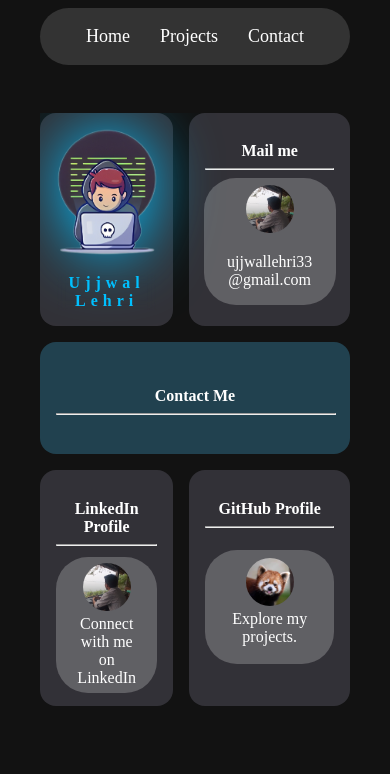
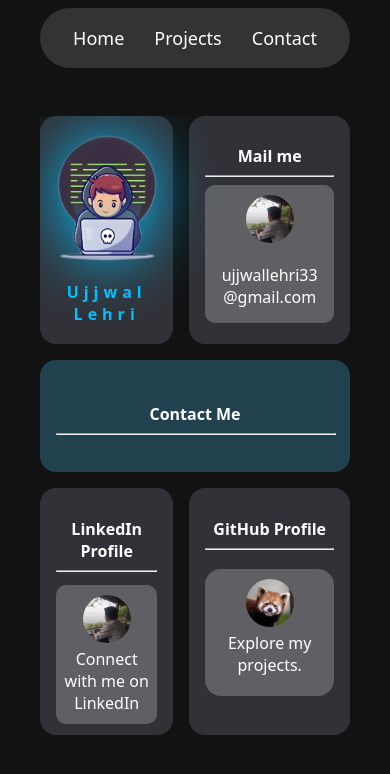
Before and after one commit to o0PHOENIX0o/React-Portfolio, a React (Vite) app: page /Contact in a window 390 px wide. Shown: the top 774 px of the page. Built offline with nearby package versions, Linux system fonts and the light colour scheme.

Commit message:
contact page hover eeffect

```diff
--- a/src/Components/ContactDetails/ContactDetails.jsx
+++ b/src/Components/ContactDetails/ContactDetails.jsx
@@ -13,52 +13,49 @@ function ContactDetails() {
             <div className={styles.mainContainer}>
                 <div className={styles.container}>
 
-                    <div className={`${styles.title} ${styles.card}`}>
+                    <div className={`${styles.card} ${styles.contactTitle}`}>
                         <h2>Contact Me</h2>
                         <hr />
                     </div>
 
-                    <div onClick={() => window.location.href = 'mailto:ujjwallehri33@gmail.com'} className={`${styles.mail} ${styles.card}`}>
+                    <div onClick={() => window.location.href = 'mailto:ujjwallehri33@gmail.com'} className={`${styles.mail} ${styles.card} ${styles.mailCard}`}>
                         <h2>Mail me</h2>
                         <hr />
-                        <div>
-                            <div className={`${styles.mailContainer} ${styles.hoverdiv }`}>
+                        <div className={styles.mailContent}>
+                            <div className={`${styles.mailContainer} ${styles.hoverdiv}`}>
                                 <div className={styles.mailProfile}>
                                     <img src={profilePic} alt="MailLogo" />
                                 </div>
-                                <p>ujjwallehri33@gmail.com</p>
+                                <p>ujjwallehri33 @gmail.com</p>
                             </div>
                         </div>
                     </div>
 
-                    <div className={`${styles.profile} ${styles.card}`}>
+                    <div className={`${styles.card} ${styles.profileCard}`}>
                         <h2>Ujjwal Lehri</h2>
-                        <div className={styles.profileImg}>
+                        <div className={styles.profileImgContainer}>
                             <img src={profileLogo} alt="Profile" />
                         </div>
                     </div>
 
-                    <div className={`${styles.linkedin} ${styles.card}`}>
+                    <div className={`${styles.card} ${styles.linkedinCard}`}>
                         <h2>LinkedIn Profile</h2>
                         <hr />
-                        <div>
-                            <div onClick={() => window.open('https://www.linkedin.com/in/ujjwal-lehri/', '_blank')} className={`${styles.linkedinContainer} ${styles.hoverdiv }`}>
-
+                        <div className={styles.linkedinContent}>
+                            <div onClick={() => window.open('https://www.linkedin.com/in/ujjwal-lehri/', '_blank')} className={`${styles.linkedinContainer} ${styles.hoverdiv}`}>
                                 <div className={styles.linkedinLogo}>
                                     <img src={profilePic} alt="linkedinLogo" />
                                 </div>
                                 <p>Connect with me on LinkedIn</p>
                             </div>
                         </div>
-
-
                     </div>
 
-                    <div className={`${styles.github} ${styles.card}`}>
+                    <div className={`${styles.card} ${styles.githubCard}`}>
                         <h2>GitHub Profile</h2>
                         <hr />
-                        <div>
-                            <div onClick={() => window.open('https://github.com/o0PHOENIX0o', '_blank')} className={`${styles.githubLogoContainer} ${styles.hoverdiv }`}>
+                        <div className={styles.githubContent}>
+                            <div onClick={() => window.open('https://github.com/o0PHOENIX0o', '_blank')} className={`${styles.githubLogoContainer} ${styles.hoverdiv}`}>
                                 <div className={styles.githubLogo}>
                                     <img src={gitProile} alt="GitHubLogo" />
                                 </div>
@@ -67,9 +64,10 @@ function ContactDetails() {
                         </div>
                     </div>
 
-
                 </div>
             </div>
+
+
         </>
     );
 }
--- a/src/Components/ContactDetails/ContactDetails.module.css
+++ b/src/Components/ContactDetails/ContactDetails.module.css
@@ -1,4 +1,4 @@
-.mainContainer{
+.mainContainer {
     display: flex;
     justify-content: center;
     align-items: center;
@@ -24,7 +24,7 @@
     transition: transform 0.5s ease;
 }
 
-.title{
+.contactTitle {
     min-height: 5rem;
     grid-area: 1 / 1 / 2 / 3;
     animation: slideRight 0.8s ease-in-out;
@@ -36,16 +36,16 @@
     flex-direction: column;
 }
 
-.title hr{
+.contactTitle hr {
     width: 100%;
 }
 
-.mail{
+.mailCard {
     grid-area: 1 / 3 / 3 / 4;
     animation: slideDown 0.5s ease-in-out;
 }
 
-.mail >div{
+.mailCard > .mailContent {
     height: 70%;
     display: flex;
     justify-content: center;
@@ -54,7 +54,7 @@
     gap: 10px;
 }
 
-.mailContainer{
+.mailContainer {
     display: flex;
     justify-content: center;
     align-items: center;
@@ -65,20 +65,20 @@
     padding: 0.4rem 1rem;
 }
 
-
-.mailContainer p{
+.mailContainer p {
     word-wrap: break-word;
+    width: -webkit-fill-available;
     margin: 0;
     position: relative;
     z-index: 1;
 }
 
-.mailProfile{
+.mailProfile {
     position: relative;
     z-index: 1;
 }
 
-.profile{
+.profileCard {
     grid-area: 2 / 2 / 3 / 3;
     display: flex;
     justify-content: center;
@@ -86,7 +86,7 @@
     flex-direction: column-reverse;
 }
 
-.profile h2 {
+.profileCard h2 {
     text-align: center;
     color: var(--heading2);
     letter-spacing: var(--letterSpacing);
@@ -94,24 +94,24 @@
     backdrop-filter: blur(5px);
 }
 
-.profileImg img {
+.profileImgContainer img {
     height: 8rem;
     filter: drop-shadow(0 0 2em var(--heading2));
 }
 
-.linkedin{
+.linkedinCard {
     grid-row: span 2;
     animation: slideUp 0.5s ease-in-out;
 }
 
-.linkedin >div{
+.linkedinCard > .linkedinContent {
     display: flex;
     justify-content: center;
     align-items: center;
     height: 70%;
 }
 
-.linkedinContainer{
+.linkedinContainer {
     display: flex;
     justify-content: space-between;
     align-items: center;
@@ -120,26 +120,26 @@
     border-radius: 2rem;
     padding: 0.4rem 1rem;
 }
-.linkedinContainer p{
+
+.linkedinContainer p {
     margin: 0;
     position: relative;
     z-index: 1;
 }
 
-.linkedinLogo{
+.linkedinLogo {
     border-radius: 10px;
     position: relative;
     z-index: 1;
 }
 
-
-.github{
+.githubCard {
     min-height: 10rem;
     grid-column: span 2;
     animation: slideLeft 0.8s ease-in-out;
 }
 
-.github >div{
+.githubCard > .githubContent {
     height: 70%;
     display: flex;
     justify-content: center;
@@ -148,7 +148,7 @@
     gap: 10px;
 }
 
-.githubLogoContainer{
+.githubLogoContainer {
     display: flex;
     justify-content: center;
     align-items: center;
@@ -158,48 +158,64 @@
     border-radius: 2rem;
     padding: 0.5rem;
 }
-.githubLogoContainer p{
+
+.githubLogoContainer p {
     margin: 0;
     position: relative;
     z-index: 1;
 }
 
+.githubLogo{
+    border-radius: 10px;
+    position: relative;
+    z-index: 1;
+}
 
 .hoverdiv {
     position: relative;
     overflow: hidden;
     cursor: pointer;
+}
+
+.hoverdiv::after {
+    content: '';
+    position: absolute;
+    top:100%;
+    left: 50%;
+    transform: translateX(-50%);
+    z-index: 0;
+    width: 120%;
+    height: 250%;
+    border-radius: 50%;
+    background: linear-gradient(170deg, rgba(2, 0, 36, 1) 0%, rgba(27, 73, 94, 1) 50%, rgba(30, 100, 130, 1) 75%, rgba(38, 130, 170, 1) 100%);
+    transition: 0.7s ease-in-out;
+}
+
+
+.hoverdiv:hover,
+.hoverdiv:focus {
+  color: white;
+}
+
+.hoverdiv:hover::after,
+.hoverdiv:focus::after {
+    /* top:50%; */
+    transform: translate(-50%,-60%);
+  background-color: rgba(0, 0, 255, 0.75);
 
 }
 
-.hoverdiv::before {
-    content: '';
-    position: absolute;
-    bottom: 0;
-    left: 50%;
-    transform: translateX(-50%);
-    width: 100%;
-    height: 0;
-    /* background: linear-gradient(170deg, rgba(2, 0, 36, 1) 0%, rgba(27, 73, 94, 1) 50%, rgba(30, 100, 130, 1) 75%, rgba(38, 130, 170, 1) 100%); */
-    background:#248db1;
-    transition: height 0.5s ease-in-out, width 0.5s ease-in-out;
-    border-radius: 50% 50% 50% 0% / 100% 100% 0% 0%;
- }
-
-.hoverdiv:hover::before {
-    height: 150%;
-    width: 120%;
-}
-
-.githubLogo{position: relative; z-index: 1;}
 
 
 
-.mailProfile img, .linkedinLogo img, .githubLogo img{
-    height: 3rem;
+.mailProfile img,
+.linkedinLogo img,
+.githubLogo img {
     border-radius: 50%;
     width: 3rem;
+    aspect-ratio: 1;
 }
+
 
 
 @keyframes slideUp {
@@ -246,92 +262,87 @@
     }
 }
 
-
 @keyframes scaleUp {
-    0%{
+    0% {
         transform: scaleY(0);
-    }100%{
+    }
+    100% {
         transform: scaleY(1);
     }
 }
 
 
-
-@media (max-width: 680px) {
-    .mailContainer p{
-        max-width: 100px;
-    }
-}
 @media (max-width: 600px) {
     h2 {
         font-size: 1rem;
         text-align: center;
     }
+
     .mainContainer {
         padding: 3rem 1rem;
     }
 
-    .title{
+    .contactTitle {
         grid-area: 2 / 1 / 3 / 4;
         animation: scaleUp 0.5s ease-in-out;
     }
 
-    .mail{
-        grid-area: 1 / 2 / 2/ 4;
+    .mailCard {
+        grid-area: 1 / 2 / 2 / 4;
         animation: slideDown 1s ease-in-out;
     }
 
-    .mailContainer{
+    .mailContainer {
         flex-direction: column;
+        border-radius: 10px;
+        padding:10px 5px;
+        width: -webkit-fill-available;
     }
 
-    .mailContainer p{
+
+    .mailContainer p {
         margin-bottom: 10px;
         text-align: center;
-        /* display: flex;
-        flex-direction: column; */
     }
 
-    .profile{
+    .profileCard {
         grid-area: 1 / 1;
         animation: slideDown 0.5s ease-in-out;
     }
 
-
-    .linkedin{
+    .linkedinCard {
         grid-row: unset;
         animation: slideUp 1s ease-in-out;
     }
 
-    .linkedinContainer{
+    .linkedinContainer {
         flex-direction: column;
         gap: 0;
+        border-radius: 10px;
+        padding:10px 5px;
     }
-    .linkedinContainer p{
+
+    .linkedinContainer p {
         text-align: center;
     }
 
-    .github{
+    .githubCard {
         animation: slideUp 0.5s ease-in-out;
     }
 
-
-    .githubLogoContainer{
+    .githubLogoContainer {
         flex-direction: column;
         gap: 0;
+        border-radius: 1rem;
+        padding:10px 5px;
     }
-    .githubLogoContainer p{
+
+    .githubLogoContainer p {
         text-align: center;
-
         margin-bottom: 10px;
     }
 
-
-
-
-
 }
-
 
 @media (min-width: 980px) {
     .container {
--- a/src/Components/HomeContent/home.module.css
+++ b/src/Components/HomeContent/home.module.css
@@ -12,6 +12,10 @@
 
 h2 {
     margin-bottom: 0;
+}
+
+body{
+    font-family: ui-sans-serif, system-ui, sans-serif, "Apple Color Emoji", "Segoe UI Emoji", "Segoe UI Symbol", "Noto Color Emoji";
 }
 
 .keyword {
```
